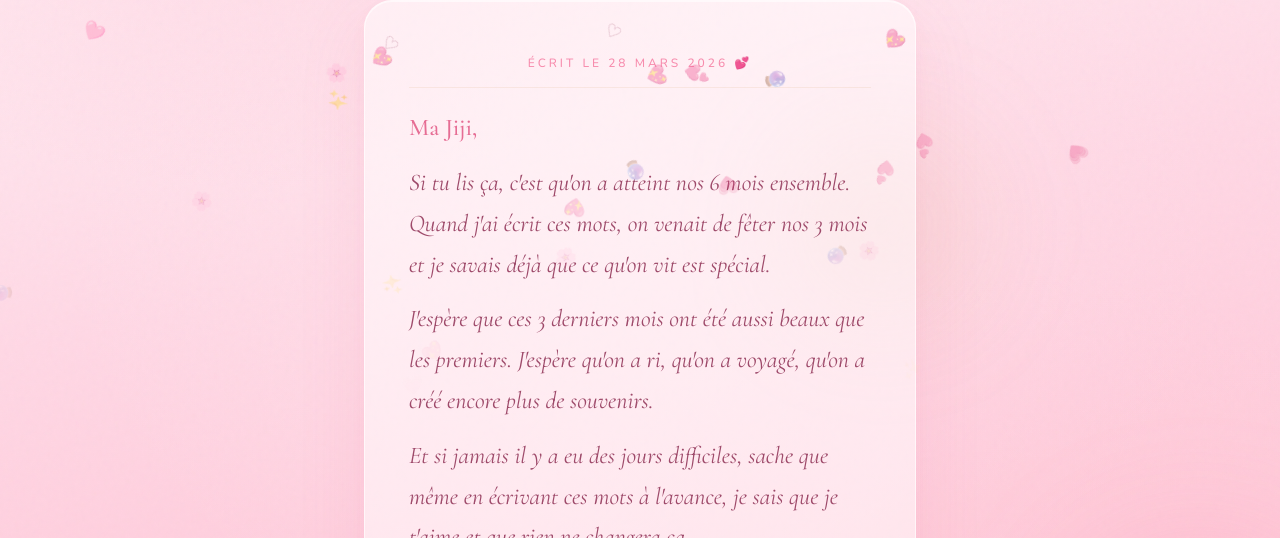
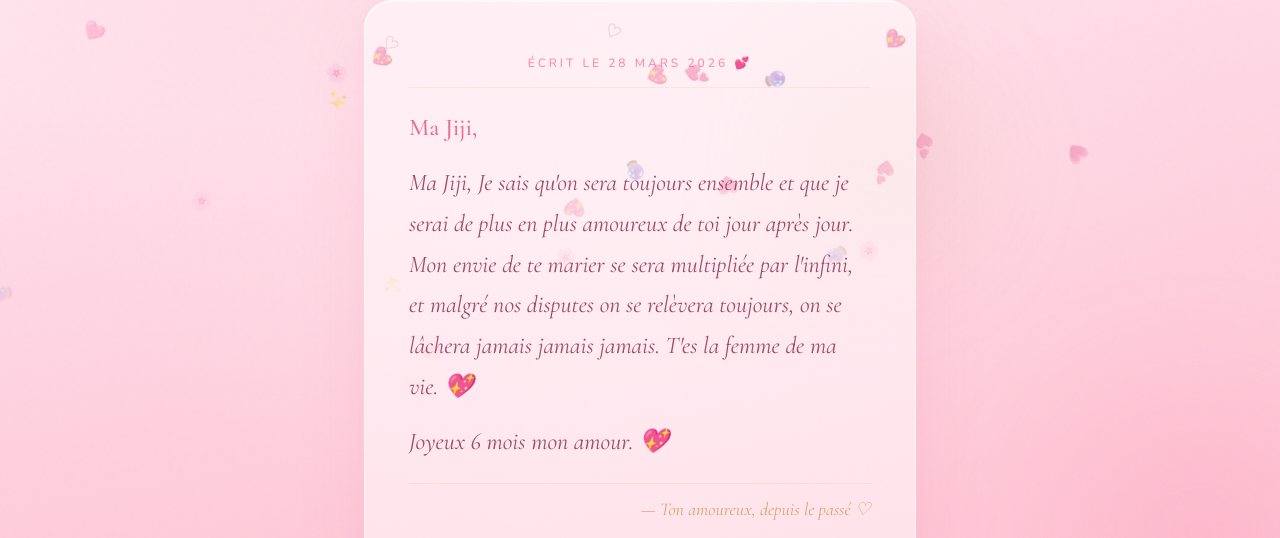
Before and after one commit to jikachaden/Jijou, a plain HTML site: page capsule.html in a window 1280 px wide. Shown: the part 396-934 px from the top of the page. Drawn offline with nearby package versions, Linux system fonts and the light colour scheme.

Commit message:
Add files via upload

```diff
--- a/capsule.html
+++ b/capsule.html
@@ -107,20 +107,13 @@
                    ════════════════════════════════════════════ -->
               <p>Ma Jiji,</p>
               <p>
-                Si tu lis ça, c'est qu'on a atteint nos 6 mois ensemble.
-                Quand j'ai écrit ces mots, on venait de fêter nos 3 mois
-                et je savais déjà que ce qu'on vit est spécial.
-              </p>
-              <p>
-                J'espère que ces 3 derniers mois ont été aussi beaux
-                que les premiers. J'espère qu'on a ri, qu'on a voyagé,
-                qu'on a créé encore plus de souvenirs.
-              </p>
-              <p>
-                Et si jamais il y a eu des jours difficiles,
-                sache que même en écrivant ces mots à l'avance,
-                je sais que je t'aime et que rien ne changera ça.
-              </p>
+                Ma Jiji,
+
+                Je sais qu'on sera toujours ensemble et que je serai de plus en plus amoureux de toi jour après jour.
+
+                Mon envie de te marier se sera multipliée par l'infini, et malgré nos disputes on se relèvera toujours, on se lâchera jamais jamais jamais.
+
+                T'es la femme de ma vie. 💖
               <p>
                 Joyeux 6 mois mon amour. 💖
               </p>
```
